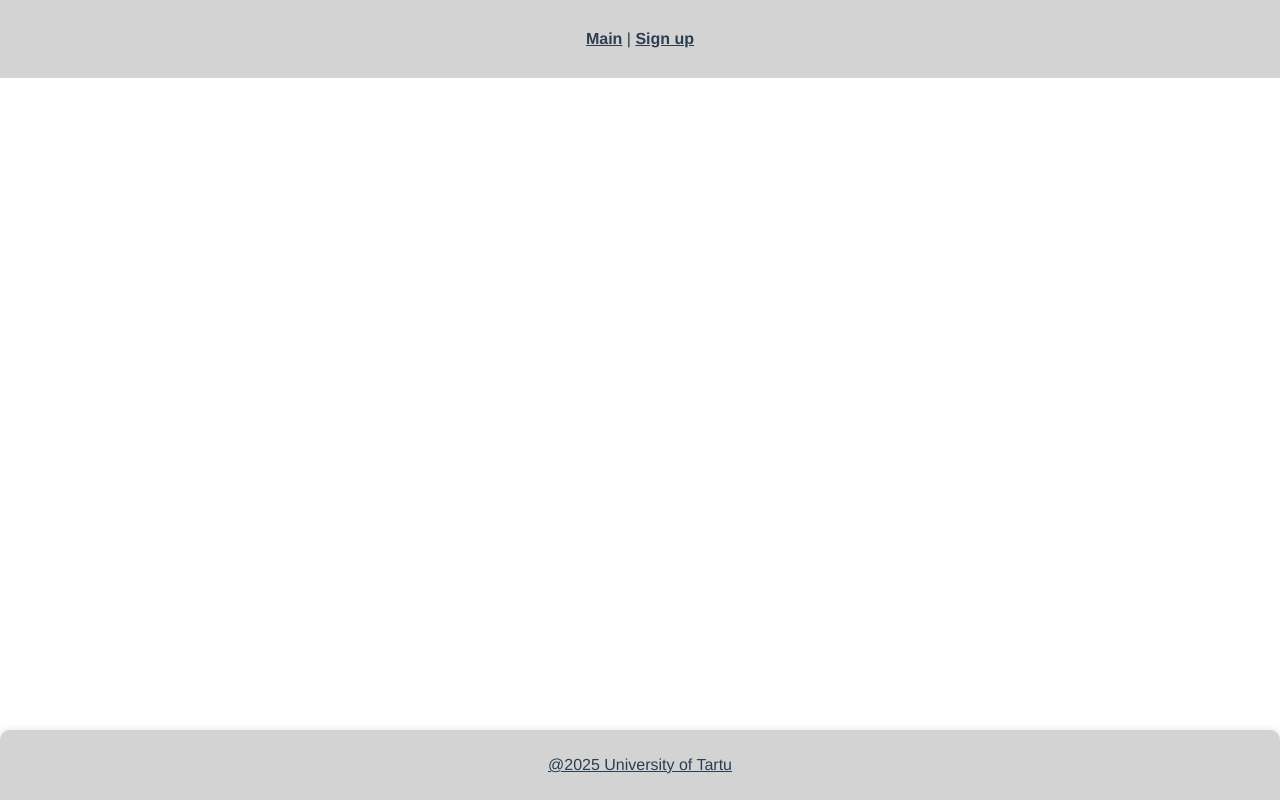
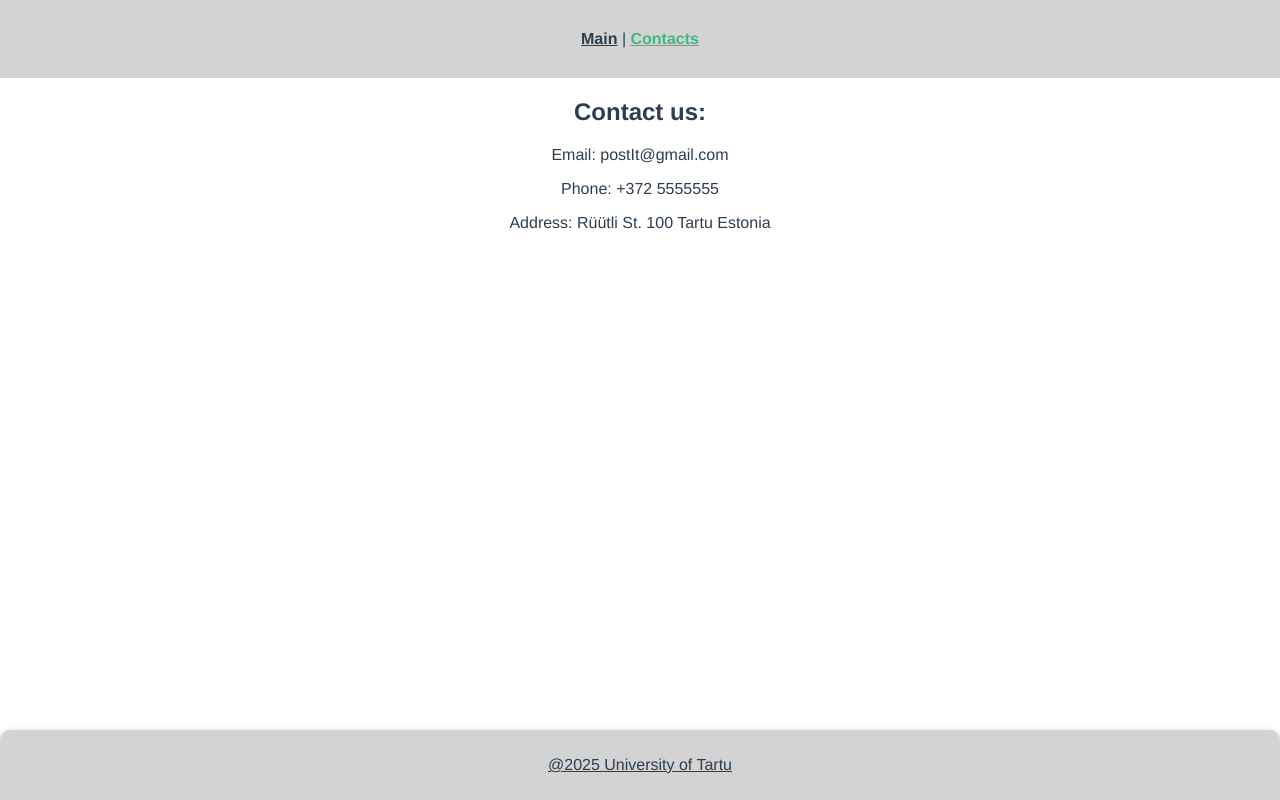
Before and after one commit to 54ndrq/wad_vue, a Vue app: page /#/contacts in a window 1280 px wide. Built offline with nearby package versions, Linux system fonts and the light colour scheme.

Commit message:
feat: add contacts page

```diff
--- a/src/components/Header.vue
+++ b/src/components/Header.vue
@@ -3,7 +3,7 @@
     <nav>
       <router-link to="/">Main</router-link>
       |
-      <router-link to="/signup">Sign up</router-link>
+      <router-link to="/contacts">Contacts</router-link>
     </nav>
   </header>
 </template>
--- a/src/router/index.js
+++ b/src/router/index.js
@@ -1,14 +1,15 @@
-import { createRouter, createWebHashHistory } from 'vue-router'
+import {createRouter, createWebHashHistory} from 'vue-router'
 import MainPage from '../views/MainPage.vue'
 import SignupPage from '@/views/SignupPage.vue'
 import LoginPage from '@/views/LoginPage.vue'
+import Contacts from "@/views/Contacts.vue";
 
 const routes = [
     {
         path: '/',
         name: 'main',
         component: MainPage,
-        meta: { requiresAuth: true }
+        meta: {requiresAuth: true}
     },
     {
         path: '/login',
@@ -19,6 +20,11 @@ const routes = [
         path: '/signup',
         name: 'signup',
         component: SignupPage
+    },
+    {
+        path: '/contacts',
+        name: 'contacts',
+        component: Contacts
     }
 ]
 
--- /dev/null
+++ b/src/views/Contacts.vue
@@ -0,0 +1,16 @@
+<script setup>
+
+</script>
+
+<template>
+  <div id="contacts">
+    <h2>Contact us:</h2>
+    <p>Email: postIt@gmail.com</p>
+    <p>Phone: +372 5555555</p>
+    <p>Address: Rüütli St. 100 Tartu Estonia</p>
+  </div>
+</template>
+
+<style scoped>
+
+</style>
```
